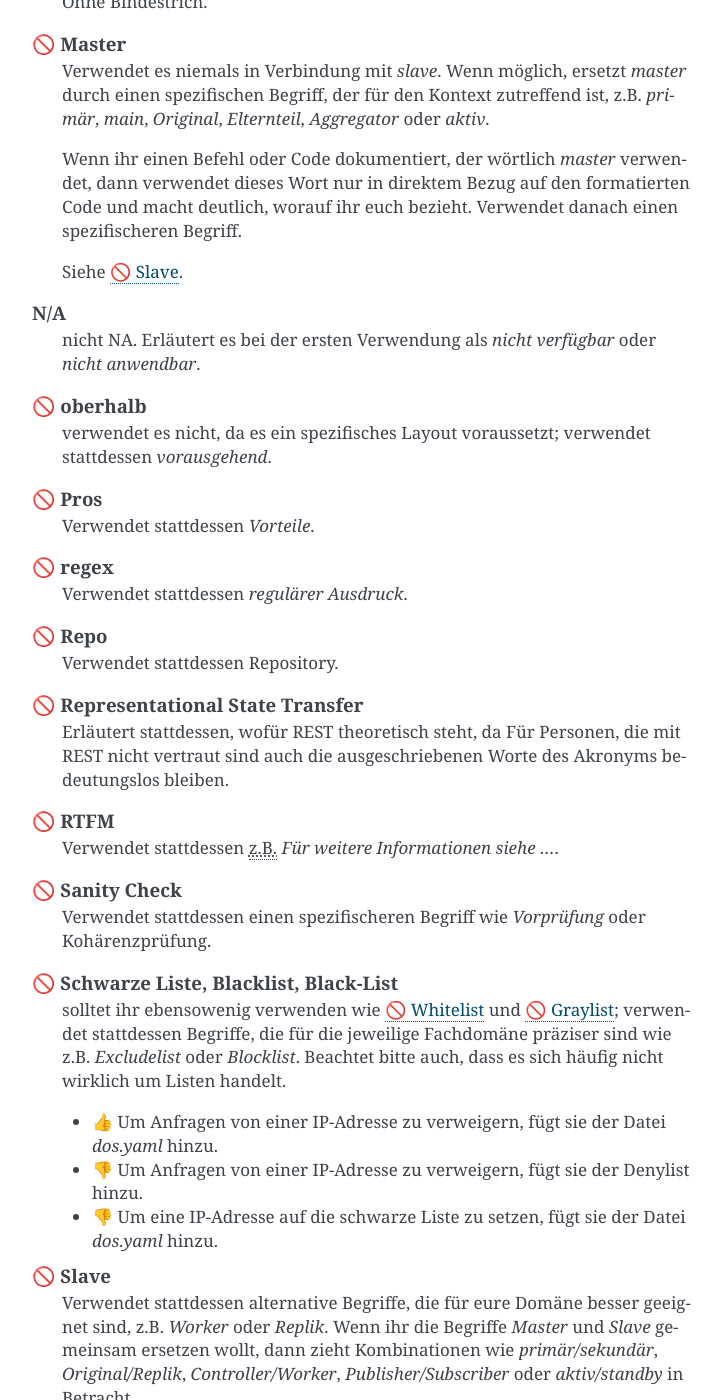
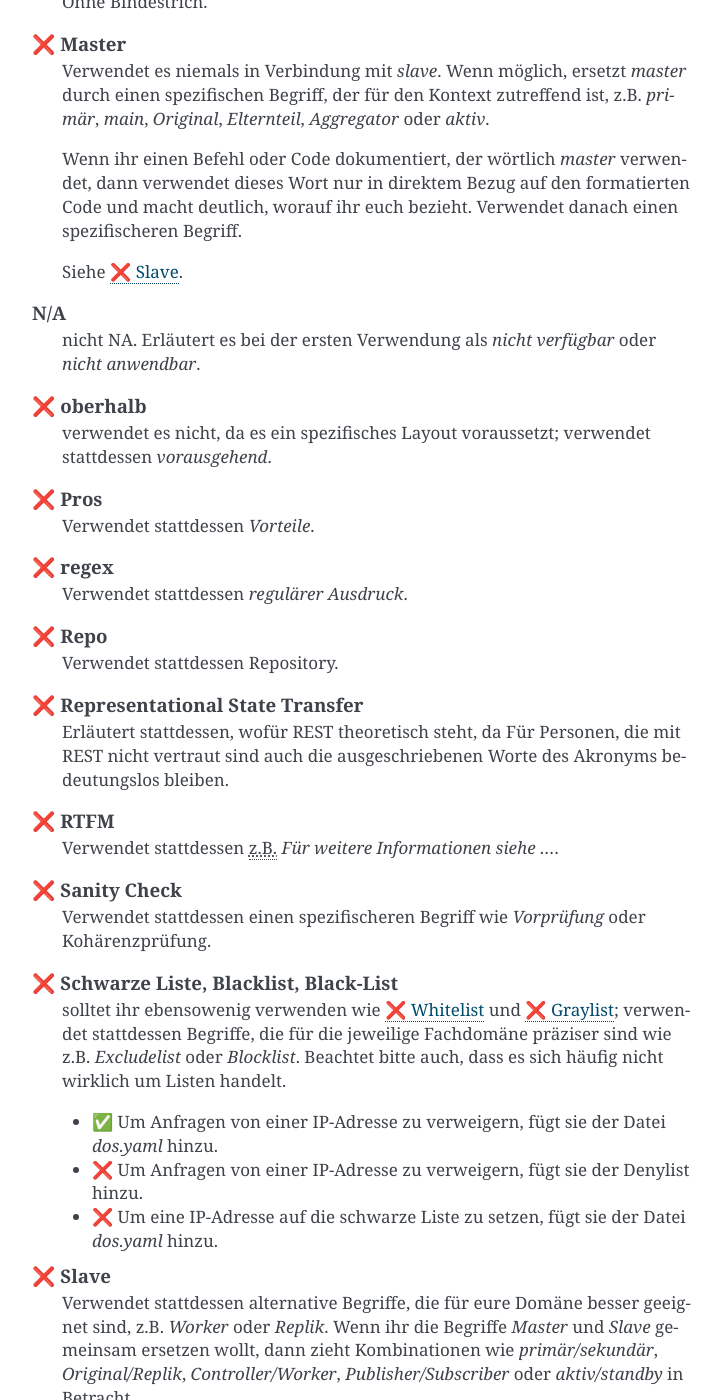
Before and after one commit to cusyio/cusy-design-system, a Sphinx documentation site: the page built from docs/writing/wordlist.rst, in a window 1280 px wide and 1400 px high, scrolled down 2213 px. Shown: the whole window, without its empty margins (388-1109 px from the left). Built offline with Sphinx 7.4.7, drawn with Linux system fonts in a browser that asks for light colours; some of the changed text lies outside the part shown.

Commit message:
Change signs for do and don’ts

```diff
--- a/docs/writing/wordlist.rst
+++ b/docs/writing/wordlist.rst
@@ -36,7 +36,7 @@ A-Z
 
 .. glossary::
 
-    🚫 agnostisch
+    ❌ agnostisch
         solltet ihr nicht verwenden. Nutzt stattdessen präzisere Begriffe wie
         *plattformunabhängig*
 
@@ -58,21 +58,21 @@ A-Z
     Beta
         geschrieben mit Großbuchstaben am Anfang.
 
-        * 👍 PACKAGE_NAME Beta
-        * 👍 PACKAGE_NAME ist derzeit in der Beta-Phase.
+        * ✅ PACKAGE_NAME Beta
+        * ✅ PACKAGE_NAME ist derzeit in der Beta-Phase.
 
     CLI
         verwendet das Akronym CLI erst, nachdem ihr den Begriff erläutert habt,
         nämlich (engl. **C**\ommand **L**\ine **I**\nterface)
 
-    🚫 cons
+    ❌ cons
         Verwendet stattdessen *Nachteile*.
 
-    🚫 erlauben
+    ❌ erlauben
         solltet ihr nicht verwenden. Nutzt stattdessen *ermöglichen*
 
-    🚫 Graylist
-        siehe :term:`🚫 Schwarze Liste, Blacklist, Black-List`
+    ❌ Graylist
+        siehe :term:`❌ Schwarze Liste, Blacklist, Black-List`
 
     Hier klicken
         solltet ihr nicht verwenden; für Details und Alternativen siehe
@@ -84,13 +84,13 @@ A-Z
     IPsec
         nicht *IPSec* or *IPSEC*. Akronym für *Internet Protocol Security*.
 
-    🚫 K8s
+    ❌ K8s
         Verwendet stattdessen *Kubernetes*.
 
     ⚠️ Kontoname
         solltet ihr nicht verwenden; nutzt stattdessen Anmeldename
 
-    🚫 Man-Power
+    ❌ Man-Power
         Vermeidet die Verwendung geschlechtsspezifischer Begriffe. Verwendet
         stattdessen Begriffe wie *Personal* oder *Arbeitskraft*.
 
@@ -101,7 +101,7 @@ A-Z
     Markup (Substantiv)
         Ohne Bindestrich.
 
-    🚫 Master
+    ❌ Master
         Verwendet es niemals in Verbindung mit *slave*. Wenn möglich, ersetzt
         *master* durch einen spezifischen Begriff, der für den Kontext
         zutreffend ist, z.B. *primär*, *main*, *Original*, *Elternteil*,
@@ -112,53 +112,53 @@ A-Z
         formatierten Code und macht deutlich, worauf ihr euch bezieht. Verwendet
         danach einen spezifischeren Begriff.
 
-        Siehe :term:`🚫 Slave`.
+        Siehe :term:`❌ Slave`.
 
     N/A
         nicht NA. Erläutert es bei der ersten Verwendung als *nicht verfügbar*
         oder *nicht anwendbar*.
 
-    🚫 oberhalb
+    ❌ oberhalb
         verwendet es nicht, da es ein spezifisches Layout voraussetzt; verwendet
         stattdessen *vorausgehend*.
 
-    🚫 Pros
+    ❌ Pros
         Verwendet stattdessen *Vorteile*.
 
-    🚫 regex
+    ❌ regex
         Verwendet stattdessen *regulärer Ausdruck*.
 
-    🚫 Repo
+    ❌ Repo
         Verwendet stattdessen Repository.
 
-    🚫 Representational State Transfer
+    ❌ Representational State Transfer
         Erläutert stattdessen, wofür REST theoretisch steht, da Für Personen,
         die mit REST nicht vertraut sind auch die ausgeschriebenen Worte des
         Akronyms bedeutungslos bleiben.
 
-    🚫 RTFM
+    ❌ RTFM
         Verwendet stattdessen :abbr:`z.B. (zum Beispiel)` *Für weitere
         Informationen siehe …*.
 
-    🚫 Sanity Check
+    ❌ Sanity Check
         Verwendet stattdessen einen spezifischeren Begriff wie *Vorprüfung* oder
         Kohärenzprüfung.
 
-    🚫 Schwarze Liste, Blacklist, Black-List
-        solltet ihr ebensowenig verwenden wie :term:`🚫 Whitelist` und
-        :term:`🚫 Graylist`; verwendet stattdessen Begriffe, die für die
+    ❌ Schwarze Liste, Blacklist, Black-List
+        solltet ihr ebensowenig verwenden wie :term:`❌ Whitelist` und
+        :term:`❌ Graylist`; verwendet stattdessen Begriffe, die für die
         jeweilige Fachdomäne präziser sind wie z.B. *Excludelist* oder
         *Blocklist*. Beachtet bitte auch, dass es sich häufig nicht wirklich um
         Listen handelt.
 
-        * 👍 Um Anfragen von einer IP-Adresse zu verweigern, fügt sie der Datei
+        * ✅ Um Anfragen von einer IP-Adresse zu verweigern, fügt sie der Datei
           `dos.yaml` hinzu.
-        * 👎 Um Anfragen von einer IP-Adresse zu verweigern, fügt sie der
+        * ❌ Um Anfragen von einer IP-Adresse zu verweigern, fügt sie der
           Denylist hinzu.
-        * 👎 Um eine IP-Adresse auf die schwarze Liste zu setzen, fügt sie der
+        * ❌ Um eine IP-Adresse auf die schwarze Liste zu setzen, fügt sie der
           Datei `dos.yaml` hinzu.
 
-    🚫 Slave
+    ❌ Slave
         Verwendet stattdessen alternative Begriffe, die für eure Domäne besser
         geeignet sind, z.B. *Worker* oder *Replik*. Wenn ihr die Begriffe
         *Master* und *Slave* gemeinsam ersetzen wollt, dann zieht Kombinationen
@@ -173,17 +173,17 @@ A-Z
             Probleme zwischen dem primären und sekundären Prozess analysieren
             wollt.
 
-    🚫 Smartphone
+    ❌ Smartphone
         Verwendet stattdessen *Mobiltelefon*.
 
     ssh und SSH
         Verwendet ssh wenn ihr euch auf das Terminal-Werkzeug bezieht. Verwendet
         hingegen SSH wenn ihr euch auf das Kommunikationsprotokoll bezieht.
 
-    🚫 Tarball
+    ❌ Tarball
         verwendet stattdessen tar-Datei.
 
-    🚫 :abbr:`tl;dr (Too long; didn’t read)`
+    ❌ :abbr:`tl;dr (Too long; didn’t read)`
         Verwendet stattdessen etwas wie *Zusammenzufassend*.
 
     und/oder
@@ -191,10 +191,10 @@ A-Z
         Dennoch solltet ihr überlegen, ob sich die Aussage umschreiben lässt
         ohne dass sie schwerer zu verstehen ist.
 
-    🚫 untar, unzip
+    ❌ untar, unzip
         verwendet stattdessen *entpacken*.
 
-    🚫 unterhalb
+    ❌ unterhalb
         verwendet es nicht, da es ein spezifisches Layout voraussetzt; verwendet
         stattdessen *nachfolgend*.
 
@@ -204,21 +204,21 @@ A-Z
     :abbr:`v (Version)`
         verwendet die Kleinschreibung zur Abkürzung von Version.
 
-    🚫 via
+    ❌ via
         Verwendet stattdessen *über* um Zwischenstationen zu benennen.
 
-    🚫 Vice versa
+    ❌ Vice versa
         Verwendet es nicht. Verwendet stattdessen eine Phrase wie *andersherum*,
         *umgekehrt* oder *anders*. In manchen Kontexten ist vice versa unklar
         oder ungenau, weil in einem komplexen Satz schwer zu wissen ist, welche
         zwei Dinge miteinander vertauscht werden. Macht in solchen Fällen
         explizit klar, welche zwei Dinge vertauscht werden.
 
-    🚫 vs.
+    ❌ vs.
         Verwendet vs. nicht als Abkürzung für *versus*; verwendet stattdessen
         das ungekürzte *versus*.
 
-    🚫 Webmaster
+    ❌ Webmaster
         Verwendet stattdessen einen genaueren Begriff, um die spezifische Rolle
         zu beschreiben, :abbr:`z.B. (zum Beispiel)` *Website von …*,
         *Website-Administration* etc.
@@ -229,15 +229,15 @@ A-Z
     Website
         nicht Web-Site
 
-    🚫 White-box
+    ❌ White-box
         Vermeidet die Verweundung von white-box und verwendet stattdessen
         präzisere Begriffe wie
 
         * introspektives Monitoring
         * Clear-Box-Testing
 
-    🚫 Whitelist
-        siehe :term:`🚫 Schwarze Liste, Blacklist, Black-List`
+    ❌ Whitelist
+        siehe :term:`❌ Schwarze Liste, Blacklist, Black-List`
 
     Wi-Fi
         nicht wifi oder WiFi. Dies bezeichnet sowohl das Firmenkonsortium wie
```
Also changed, not shown: docs/writing/gender.rst (+6 -6 lines), docs/writing/placeholder.rst (+7 -7 lines), docs/writing/ui-elements.rst (+15 -15 lines), docs/writing/voice-tone.rst (+4 -4 lines).
